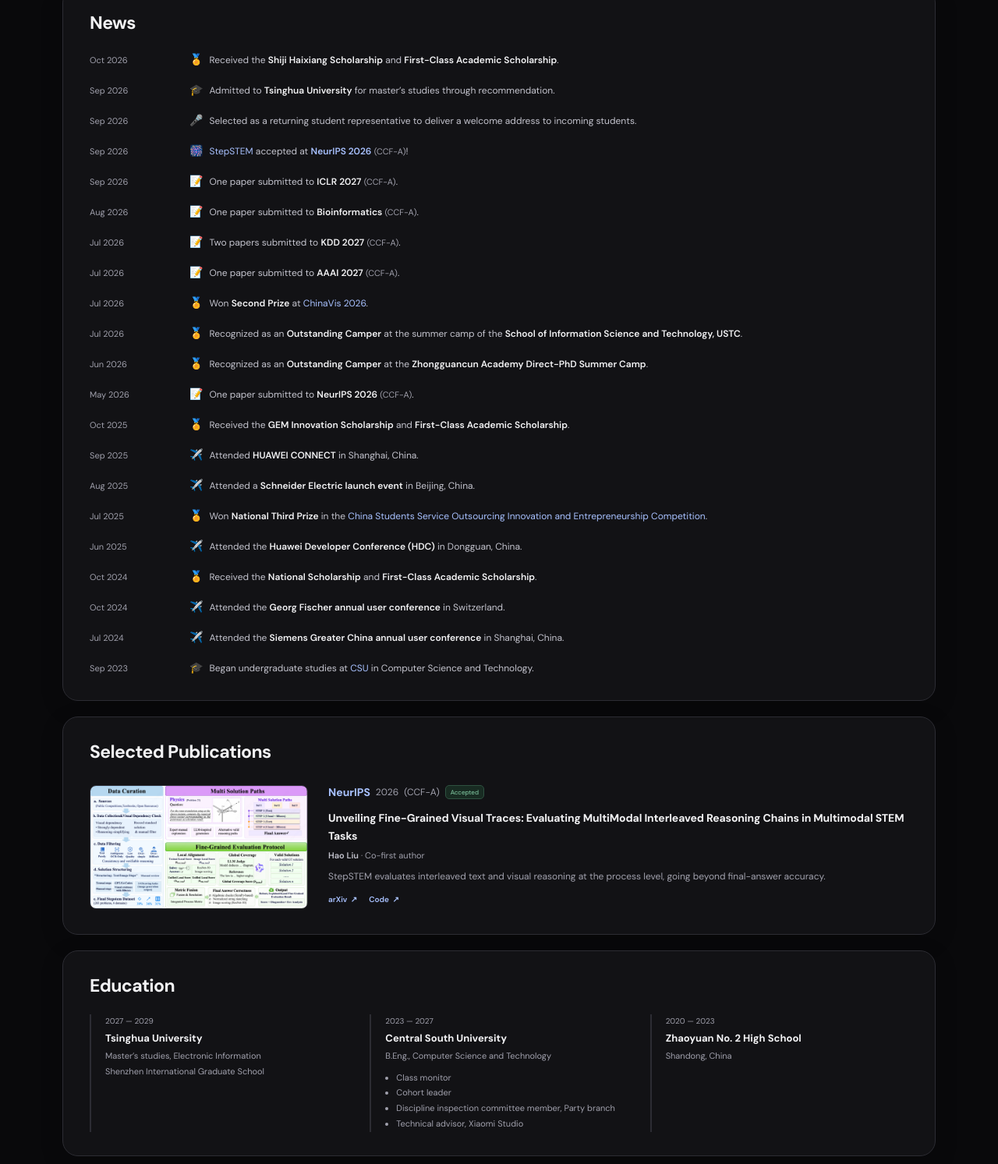
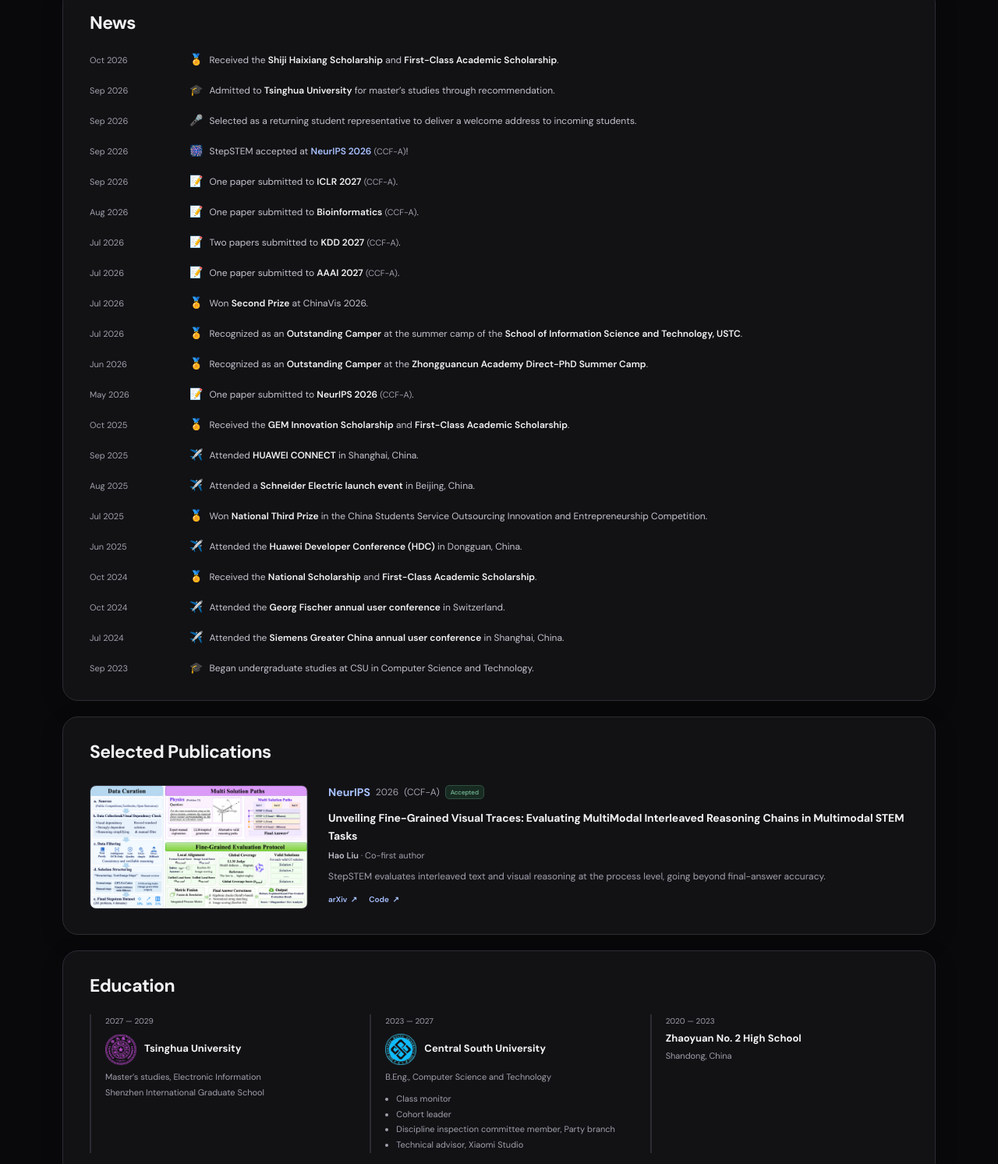
Before and after one commit to lll-hhh/lll-hhh.github.io, a plain HTML site: page index.html in a window 1280 px wide. Shown: the part 765-2258 px from the top of the page at 78% size. Drawn offline with Linux system fonts and the light colour scheme.

Commit message:
Add transparent university seals and simplify news links

```diff
--- a/index.html
+++ b/index.html
@@ -74,24 +74,24 @@
         <li class="news-award"><time datetime="2026-10">Oct 2026</time><p><span class="news-emoji" aria-hidden="true">🏅</span>Received the <strong>Shiji Haixiang Scholarship</strong> and <strong>First-Class Academic Scholarship</strong>.</p></li>
         <li class="news-admission"><time datetime="2026-09">Sep 2026</time><p><span class="news-emoji" aria-hidden="true">🎓</span>Admitted to <strong>Tsinghua University</strong> for master’s studies through recommendation.</p></li>
         <li class="news-address"><time datetime="2026-09">Sep 2026</time><p><span class="news-emoji" aria-hidden="true">🎤</span>Selected as a returning student representative to deliver a welcome address to incoming students.</p></li>
-        <li class="news-highlight"><time datetime="2026-09">Sep 2026</time><p><span class="news-emoji" aria-hidden="true">🎆</span><a href="https://arxiv.org/abs/2604.19697" target="_blank" rel="noopener">StepSTEM</a> accepted at <strong>NeurIPS 2026</strong> <span class="ccf-rank">(CCF-A)</span>!</p></li>
+        <li class="news-highlight"><time datetime="2026-09">Sep 2026</time><p><span class="news-emoji" aria-hidden="true">🎆</span>StepSTEM accepted at <strong>NeurIPS 2026</strong> <span class="ccf-rank">(CCF-A)</span>!</p></li>
         <li><time datetime="2026-09">Sep 2026</time><p><span class="news-emoji" aria-hidden="true">📝</span>One paper submitted to <strong>ICLR 2027</strong> <span class="ccf-rank">(CCF-A)</span>.</p></li>
         <li><time datetime="2026-08">Aug 2026</time><p><span class="news-emoji" aria-hidden="true">📝</span>One paper submitted to <strong>Bioinformatics</strong> <span class="ccf-rank">(CCF-A)</span>.</p></li>
         <li><time datetime="2026-07">Jul 2026</time><p><span class="news-emoji" aria-hidden="true">📝</span>Two papers submitted to <strong>KDD 2027</strong> <span class="ccf-rank">(CCF-A)</span>.</p></li>
         <li><time datetime="2026-07">Jul 2026</time><p><span class="news-emoji" aria-hidden="true">📝</span>One paper submitted to <strong>AAAI 2027</strong> <span class="ccf-rank">(CCF-A)</span>.</p></li>
-        <li class="news-competition"><time datetime="2026-07">Jul 2026</time><p><span class="news-emoji" aria-hidden="true">🏅</span>Won <strong>Second Prize</strong> at <a href="https://www.chinavis.org/2026/en/" target="_blank" rel="noopener">ChinaVis 2026</a>.</p></li>
+        <li class="news-competition"><time datetime="2026-07">Jul 2026</time><p><span class="news-emoji" aria-hidden="true">🏅</span>Won <strong>Second Prize</strong> at ChinaVis 2026.</p></li>
         <li class="news-summer-camp"><time datetime="2026-07">Jul 2026</time><p><span class="news-emoji" aria-hidden="true">🏅</span>Recognized as an <strong>Outstanding Camper</strong> at the summer camp of the <strong>School of Information Science and Technology, USTC</strong>.</p></li>
         <li class="news-summer-camp"><time datetime="2026-06">Jun 2026</time><p><span class="news-emoji" aria-hidden="true">🏅</span>Recognized as an <strong>Outstanding Camper</strong> at the <strong>Zhongguancun Academy Direct-PhD Summer Camp</strong>.</p></li>
         <li><time datetime="2026-05">May 2026</time><p><span class="news-emoji" aria-hidden="true">📝</span>One paper submitted to <strong>NeurIPS 2026</strong> <span class="ccf-rank">(CCF-A)</span>.</p></li>
         <li class="news-award"><time datetime="2025-10">Oct 2025</time><p><span class="news-emoji" aria-hidden="true">🏅</span>Received the <strong>GEM Innovation Scholarship</strong> and <strong>First-Class Academic Scholarship</strong>.</p></li>
         <li class="news-event"><time datetime="2025-09">Sep 2025</time><p><span class="news-emoji" aria-hidden="true">✈️</span>Attended <strong>HUAWEI CONNECT</strong> in Shanghai, China.</p></li>
         <li class="news-event"><time datetime="2025-08">Aug 2025</time><p><span class="news-emoji" aria-hidden="true">✈️</span>Attended a <strong>Schneider Electric launch event</strong> in Beijing, China.</p></li>
-        <li class="news-competition"><time datetime="2025-07">Jul 2025</time><p><span class="news-emoji" aria-hidden="true">🏅</span>Won <strong>National Third Prize</strong> in the <a href="https://www.fwwb.org.cn/" target="_blank" rel="noopener">China Students Service Outsourcing Innovation and Entrepreneurship Competition</a>.</p></li>
+        <li class="news-competition"><time datetime="2025-07">Jul 2025</time><p><span class="news-emoji" aria-hidden="true">🏅</span>Won <strong>National Third Prize</strong> in the China Students Service Outsourcing Innovation and Entrepreneurship Competition.</p></li>
         <li class="news-event"><time datetime="2025-06">Jun 2025</time><p><span class="news-emoji" aria-hidden="true">✈️</span>Attended the <strong>Huawei Developer Conference (HDC)</strong> in Dongguan, China.</p></li>
         <li class="news-award"><time datetime="2024-10">Oct 2024</time><p><span class="news-emoji" aria-hidden="true">🏅</span>Received the <strong>National Scholarship</strong> and <strong>First-Class Academic Scholarship</strong>.</p></li>
         <li class="news-event"><time datetime="2024-10">Oct 2024</time><p><span class="news-emoji" aria-hidden="true">✈️</span>Attended the <strong>Georg Fischer annual user conference</strong> in Switzerland.</p></li>
         <li class="news-event"><time datetime="2024-07">Jul 2024</time><p><span class="news-emoji" aria-hidden="true">✈️</span>Attended the <strong>Siemens Greater China annual user conference</strong> in Shanghai, China.</p></li>
-        <li class="news-enrollment"><time datetime="2023-09">Sep 2023</time><p><span class="news-emoji" aria-hidden="true">🎓</span>Began undergraduate studies at <a href="#education" aria-label="Central South University education">CSU</a> in Computer Science and Technology.</p></li>
+        <li class="news-enrollment"><time datetime="2023-09">Sep 2023</time><p><span class="news-emoji" aria-hidden="true">🎓</span>Began undergraduate studies at CSU in Computer Science and Technology.</p></li>
       </ul>
     </section>
 
@@ -116,12 +116,12 @@
       <div class="education-grid">
         <article class="education-entry">
           <p class="degree">2027 — 2029</p>
-          <h3>Tsinghua University</h3>
+          <h3 class="university-heading"><a href="https://www.tsinghua.edu.cn/" target="_blank" rel="noopener"><img class="university-seal thu-seal" src="assets/tsinghua-seal.png" width="40" height="40" alt="" aria-hidden="true"><span>Tsinghua University</span></a></h3>
           <p>Master’s studies, Electronic Information<br>Shenzhen International Graduate School</p>
         </article>
         <article class="education-entry">
           <p class="degree">2023 — 2027</p>
-          <h3><a href="https://www.csu.edu.cn/" target="_blank" rel="noopener">Central South University</a></h3>
+          <h3 class="university-heading"><a href="https://www.csu.edu.cn/" target="_blank" rel="noopener"><img class="university-seal csu-seal" src="assets/csu-seal.png" width="40" height="40" alt="" aria-hidden="true"><span>Central South University</span></a></h3>
           <p>B.Eng., Computer Science and Technology</p>
           <ul class="education-roles">
             <li>Class monitor</li>
--- a/style.css
+++ b/style.css
@@ -99,6 +99,10 @@
 .education-entry h3 { font-size: 13px; font-weight: 650; margin-bottom: 4px; }
 .education-entry h3 a { color: inherit; }
 .education-entry h3 a:hover { color: var(--blue); }
+.university-heading a { display: flex; align-items: center; gap: 10px; min-height: 44px; }
+.university-seal { display: block; flex: 0 0 40px; width: 40px; height: 40px; object-fit: contain; }
+.csu-seal { filter: brightness(1.65); }
+.thu-seal { filter: brightness(1.5); }
 .education-entry p:not(.degree) { font-size: 11px; line-height: 1.8; color: var(--muted); margin-top: 3px; }
 .education-roles { margin: 8px 0 0; padding-left: 14px; font-size: 11px; line-height: 1.8; color: var(--muted); }
 .education-roles li::marker { color: var(--muted); }
```
Also changed, not shown: assets/csu-seal.png (added), assets/tsinghua-seal.png (added), 1 other file.
